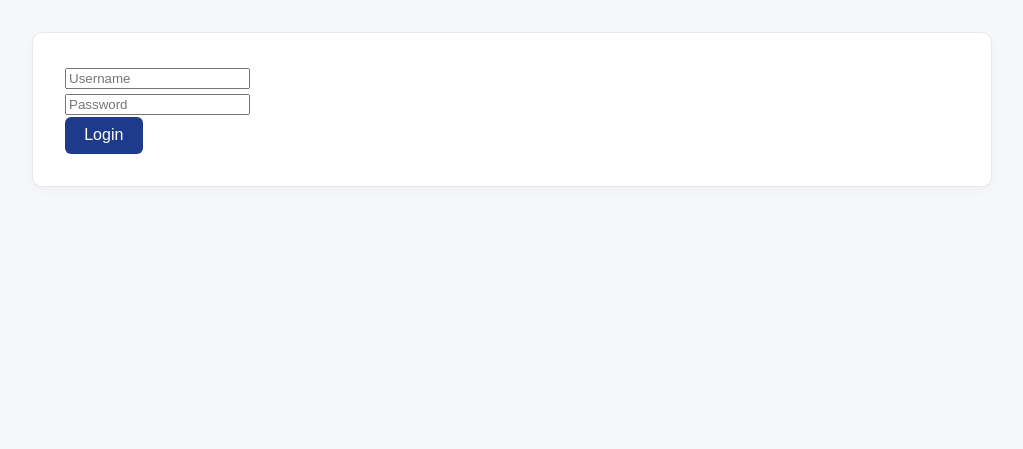
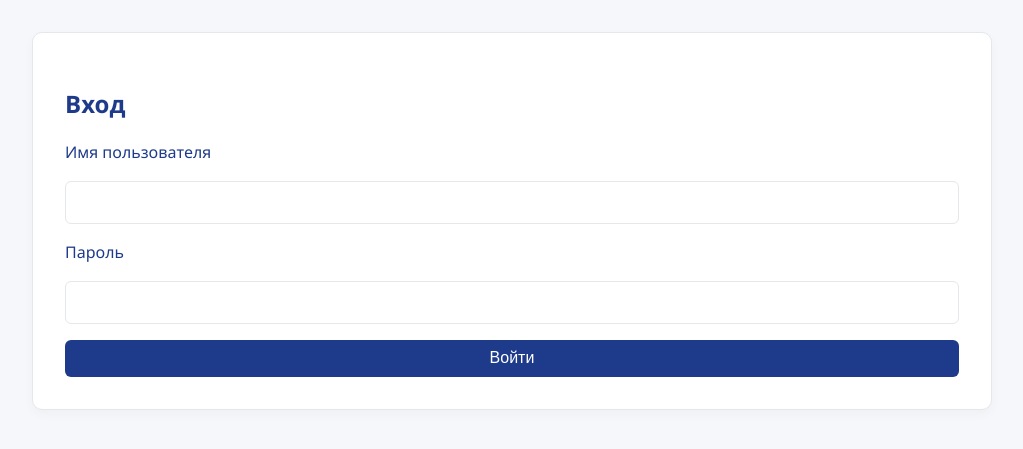
Before and after one commit to Tauimi/mult, a Flask app: page /auth/login in a window 1280 px wide. Shown: the part 38-487 px from the top of the page, without its empty margins (128-1151 px from the left). Run offline with Flask 3, Linux system fonts and the light colour scheme.

Commit message:
Update login.html

```diff
--- a/blueprints/auth/templates/login.html
+++ b/blueprints/auth/templates/login.html
@@ -1,9 +1,14 @@
 {% extends "base.html" %}
 {% block title %}Вход{% endblock %}
 {% block content %}
-<form method="POST">
-  <input name="username" placeholder="Username"><br>
-  <input name="password" type="password" placeholder="Password"><br>
-  <button type="submit">Login</button>
+<h2>Вход</h2>
+<form class="form-styled" method="POST">
+  <label for="username">Имя пользователя</label>
+  <input type="text" id="username" name="username" required>
+
+  <label for="password">Пароль</label>
+  <input type="password" id="password" name="password" required>
+
+  <button class="btn-primary" type="submit">Войти</button>
 </form>
 {% endblock %}
```
